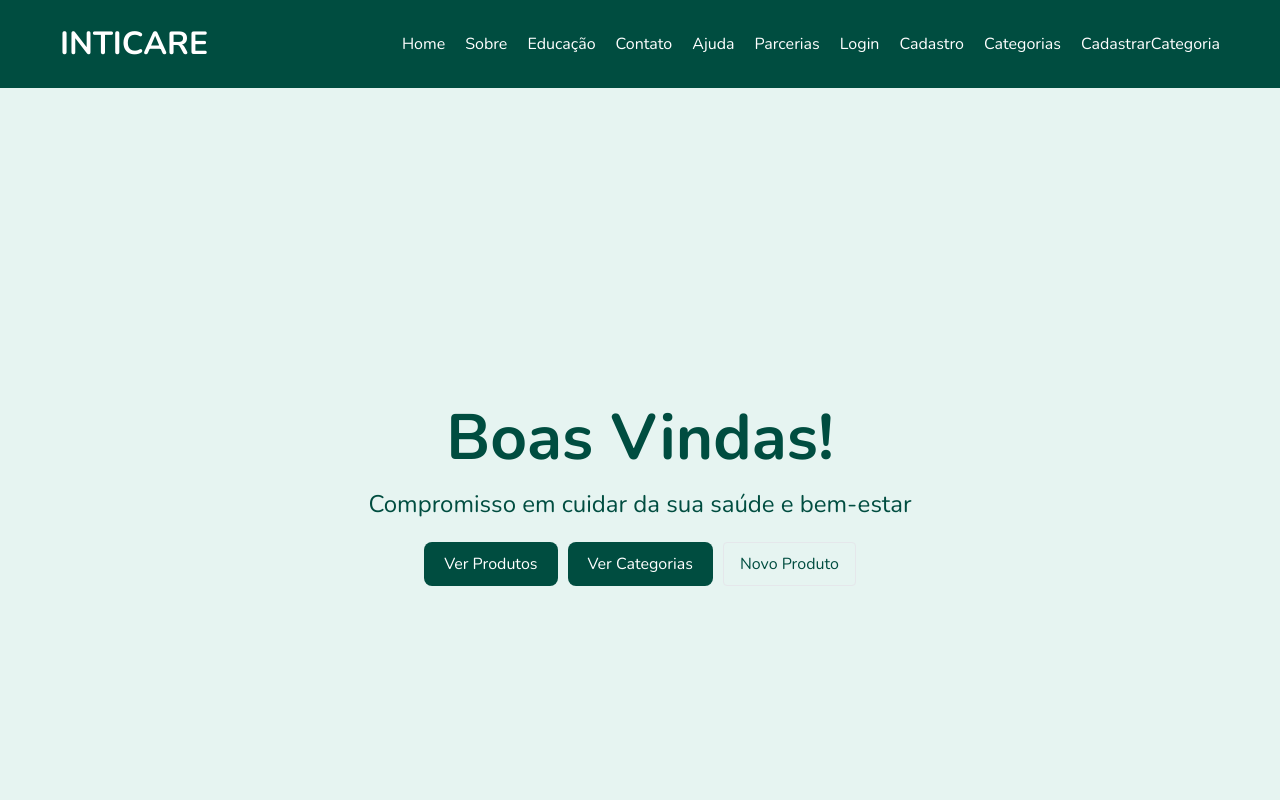
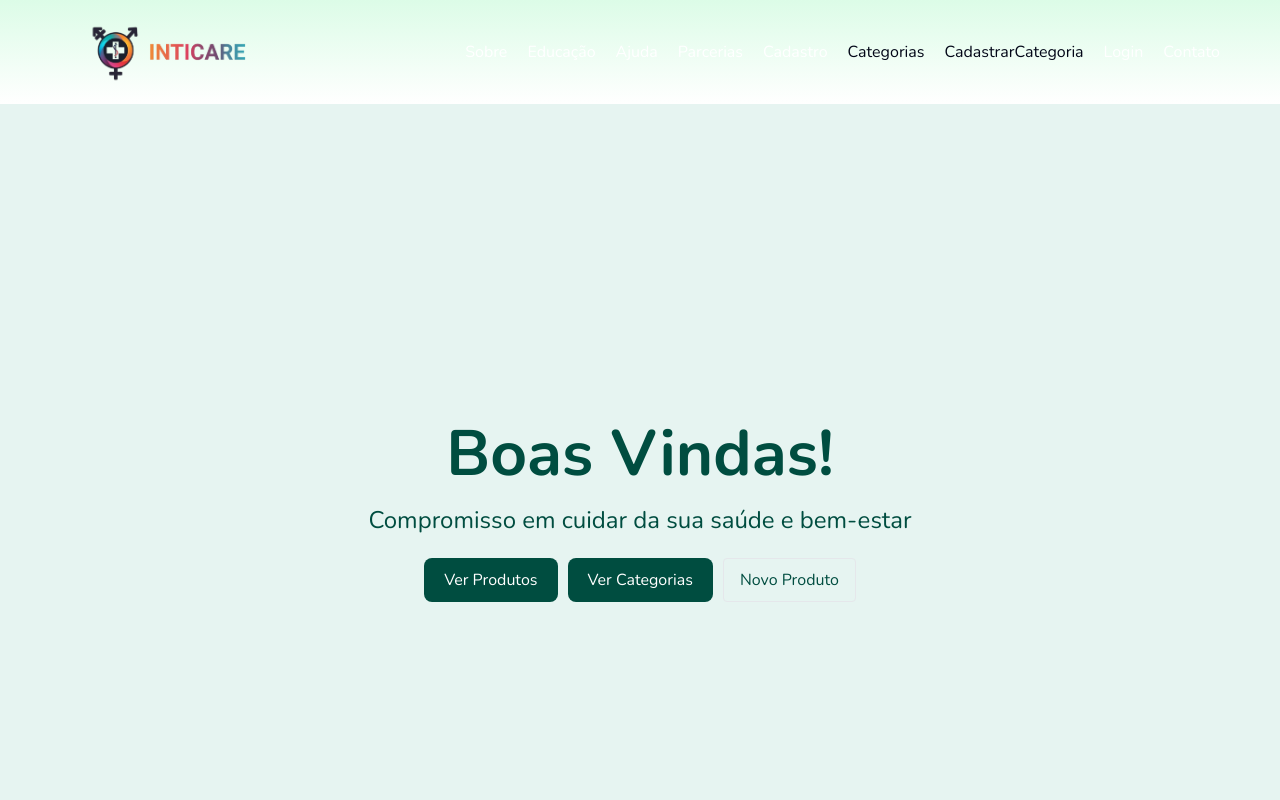
Before and after one commit to IntiCareGeneration/Projeto-Integrador-Generation-FrontEnd-React, a React (Vite) app: page / in a window 1280 px wide. Shown: the top 800 px of the page. Built offline with nearby package versions, Linux system fonts and the light colour scheme; no server answers.

Commit message:
atualização index.html e navbar.tsx

```diff
--- a/src/components/navBar/NavBar.css
+++ b/src/components/navBar/NavBar.css
@@ -2,8 +2,6 @@
 
 .navbar-container {
     width: 100%;
-    background-color: #004d40;
-    color: white;
     display: flex;
     justify-content: center;
     padding: 20px 0;
--- a/src/components/navBar/NavBar.tsx
+++ b/src/components/navBar/NavBar.tsx
@@ -1,24 +1,27 @@
 import React from 'react';
 import { Link } from 'react-router-dom';
 import './NavBar.css';
+import logoNavbar from '/src/assets/logo-navbar-novo.png'
 
 function Navbar() {
     return (
         <>
-            <div className="navbar-container">
+            <div className="navbar-container bg-gradient-to-b from-green-100 to to-white text-slate-950">
                 <div className="navbar-content">
-                    <div className="navbar-brand">IntiCare</div>
+                <Link to="/home" className="text-2xl font-bold uppercase flex items-center">
+                <img src={logoNavbar} alt="Logo Inticare" className="h-16 w-auto mr-2" /></Link>
+
                     <div className="navbar-links">
-                        <Link to="/home" className="navbar-link">Home</Link>
                         <Link to="/sobre" className="navbar-link">Sobre</Link>
                         <Link to="/educacao" className="navbar-link">Educação</Link>
-                        <Link to="/contato" className="navbar-link">Contato</Link>
                         <Link to="/ajuda" className="navbar-link">Ajuda</Link>
                         <Link to="/parcerias" className="navbar-link">Parcerias</Link>
-                        <Link to="/login" className="navbar-link">Login</Link>
                         <Link to="/cadastro" className="navbar-link">Cadastro</Link>
                         <Link to='/categorias' className='hover:underline'>Categorias</Link>
                         <Link to='/cadastroCategoria' className='hover:underline'>CadastrarCategoria</Link>
+                        <Link to="/login" className="navbar-link">Login</Link>
+                        <Link to="/contato" className="navbar-link">Contato</Link>
+
                     </div>
                 </div>
             </div>
```
Also changed, not shown: src/assets/logo-navbar-novo.png (added), src/assets/logo-navbar.png (added).
